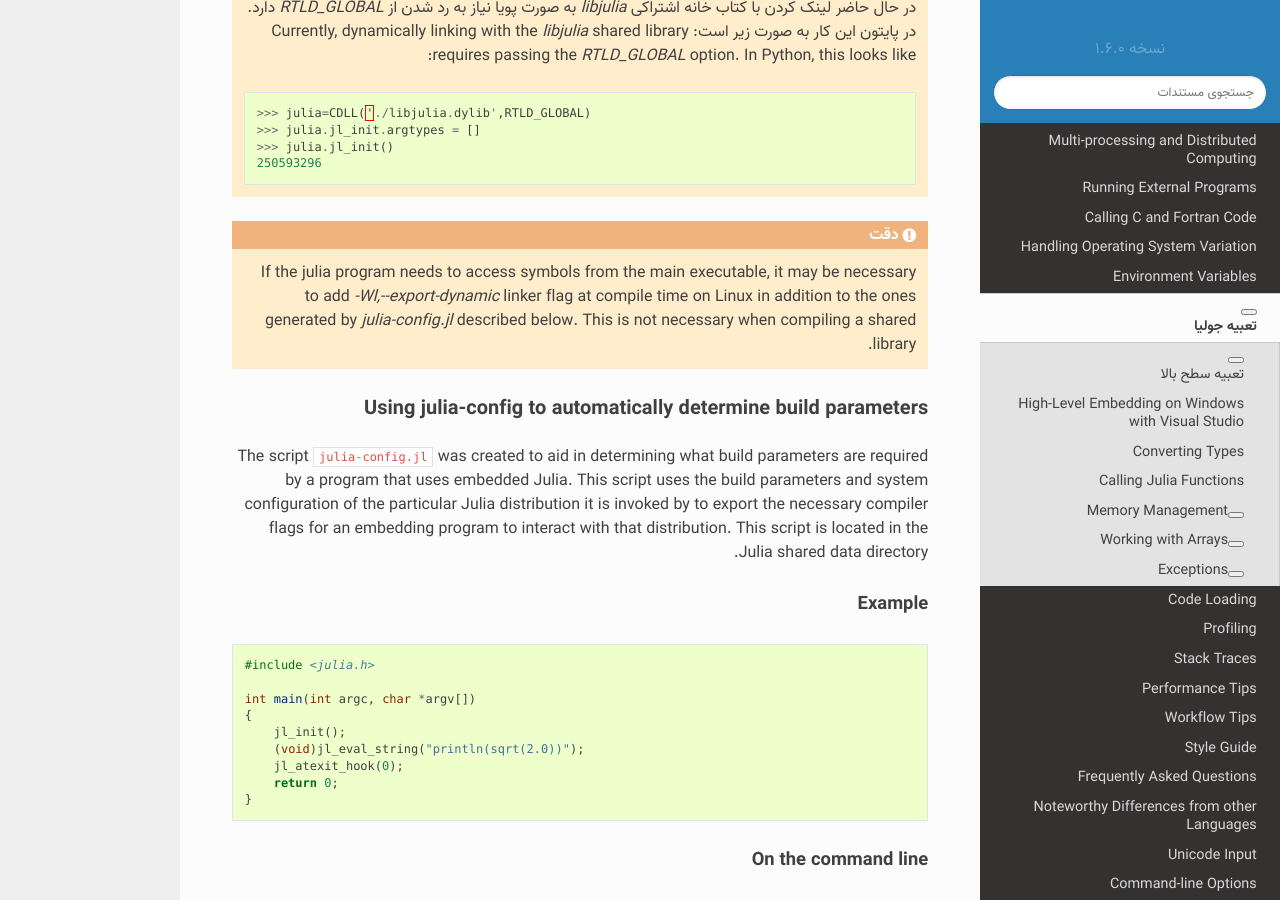
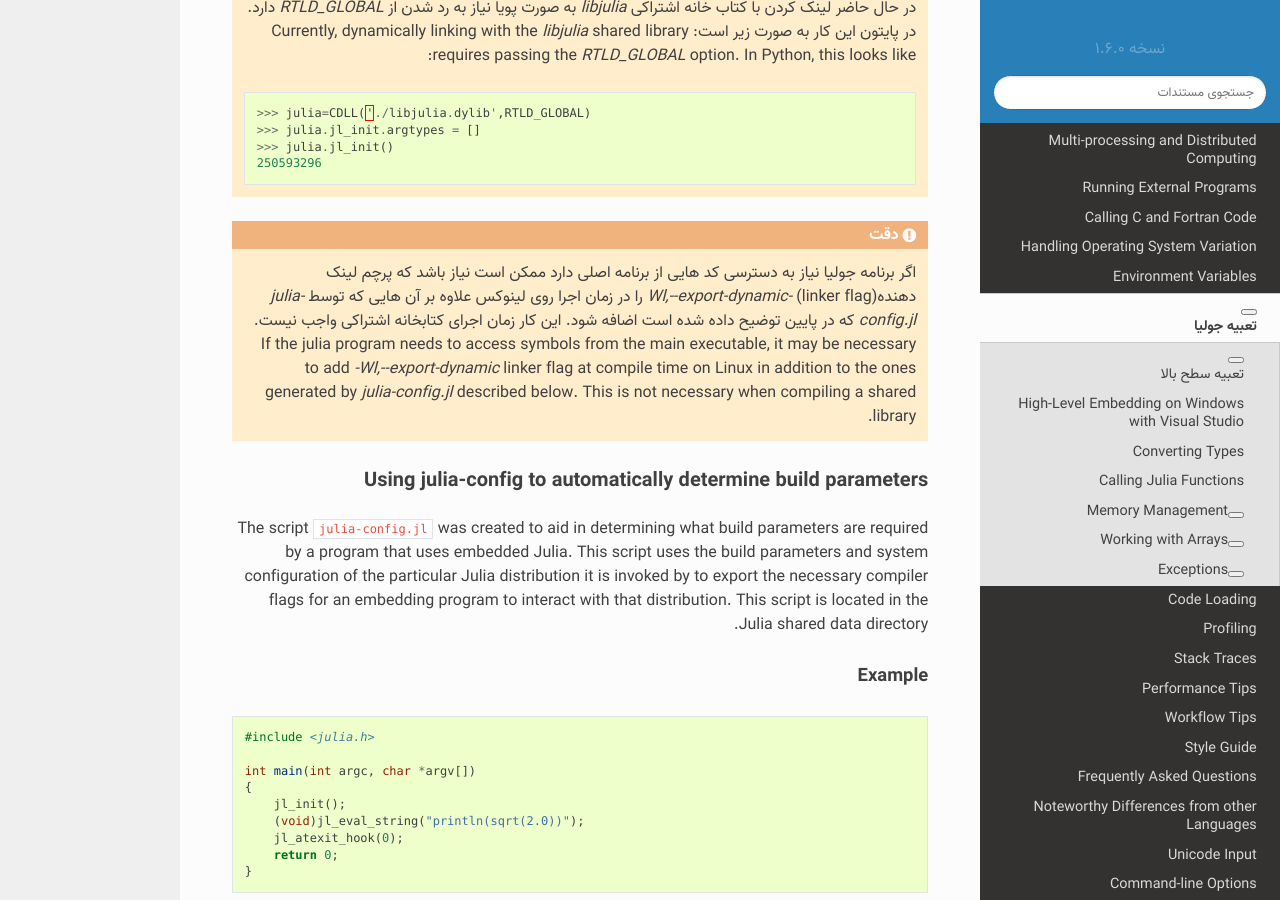
Before and after one commit to AppliedLinearAlgebra-Sharif/julia-docs, a Sphinx documentation site: the page built from docs/manual/embedding.md, in a window 1280 px wide and 900 px high, scrolled down 2288 px. Built offline with Sphinx 7.4.7 and the Read the Docs theme 2.0.0, drawn with Linux system fonts in a browser that asks for light colours; pages that are not in the unit, such as notebooks, are missing from menus.

Commit message:
Update embedding.md

````diff
--- a/docs/manual/embedding.md
+++ b/docs/manual/embedding.md
@@ -94,7 +94,7 @@
 ```eval_rst
 
 .. توجه::
-
+    اگر برنامه جولیا نیاز به دسترسی کد هایی از برنامه اصلی دارد ممکن است نیاز باشد که پرچم لینک دهنده(linker flag)  `-Wl,--export-dynamic` را در زمان اجرا روی لینوکس علاوه بر آن هایی که توسط `julia-config.jl` که در پایین توضیح  داده شده است اضافه شود. این کار زمان اجرای کتابخانه اشتراکی واجب نیست.
     If the julia program needs to access symbols from the main executable, it may be necessary to
     add `-Wl,--export-dynamic` linker flag at compile time on Linux in addition to the ones generated
     by `julia-config.jl` described below. This is not necessary when compiling a shared library.
````
